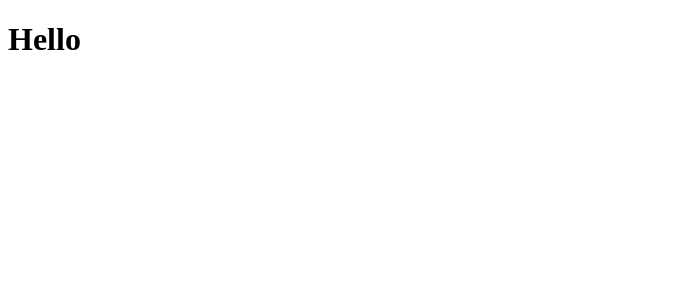
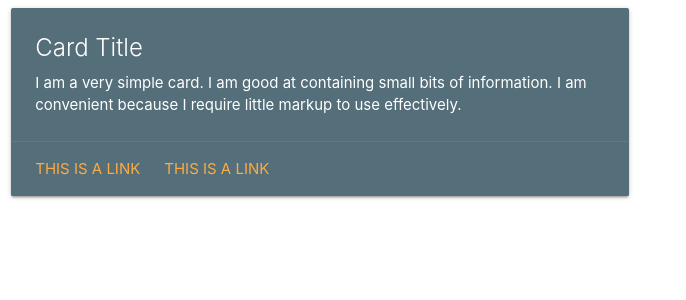
Before and after one commit to arjun-doel/sei-project-2, a React (Create React App) app: page / in a window 1280 px wide. Shown: the top 300 px of the page, without its empty margins (0-686 px from the left). Built offline with nearby package versions, Linux system fonts and the light colour scheme.

Commit message:
materialize and font awesome complete

```diff
--- a/public/index.html
+++ b/public/index.html
@@ -4,6 +4,9 @@
     <meta charset="utf-8" />
     <link rel="icon" href="%PUBLIC_URL%/favicon.ico" />
     <meta name="viewport" content="width=device-width, initial-scale=1" />
+    <link rel="stylesheet" href="https://use.fontawesome.com/releases/v5.15.3/css/all.css" integrity="sha384-SZXxX4whJ79/gErwcOYf+zWLeJdY/qpuqC4cAa9rOGUstPomtqpuNWT9wdPEn2fk" crossorigin="anonymous">
+    <link rel="stylesheet" href="https://cdnjs.cloudflare.com/ajax/libs/materialize/1.0.0/css/materialize.min.css">
+
     <title>GA-LDN React Template</title>
   </head>
   <body>
@@ -16,5 +19,6 @@
       To begin the development, run `npm start` or `yarn start`.
       To create a production bundle, use `npm run build` or `yarn build`.
     -->
+    <script src="https://cdnjs.cloudflare.com/ajax/libs/materialize/1.0.0/js/materialize.min.js"></script>
   </body>
 </html>
--- a/src/App.js
+++ b/src/App.js
@@ -1,9 +1,24 @@
 import React from 'react'
 
+
+
 const App = () => {
+
   return (
-    <div>
-      <h1>Hello</h1>
+    <div className="row">
+      <div className="col s12 m6">
+        <div className="card blue-grey darken-1">
+          <div className="card-content white-text">
+            <span className="card-title">Card Title</span>
+            <p>I am a very simple card. I am good at containing small bits of information.
+              I am convenient because I require little markup to use effectively.</p>
+          </div>
+          <div className="card-action">
+            <a href="#">This is a link</a>
+            <a href="#">This is a link</a>
+          </div>
+        </div>
+      </div>
     </div>
   )
 }
```
